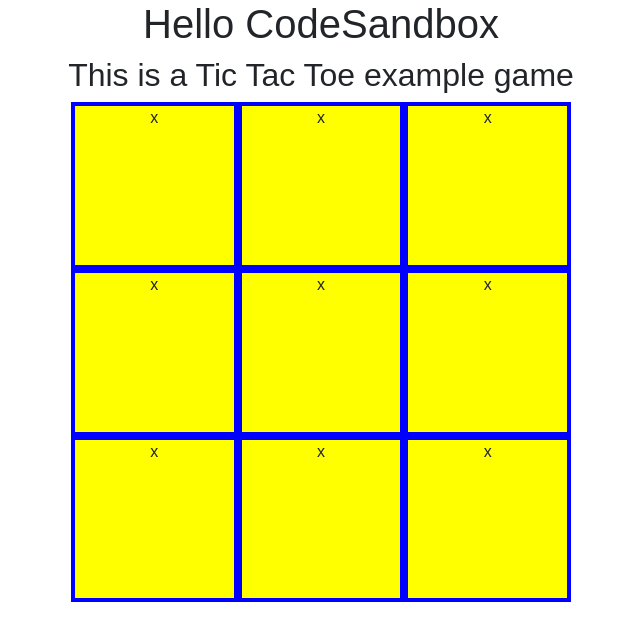
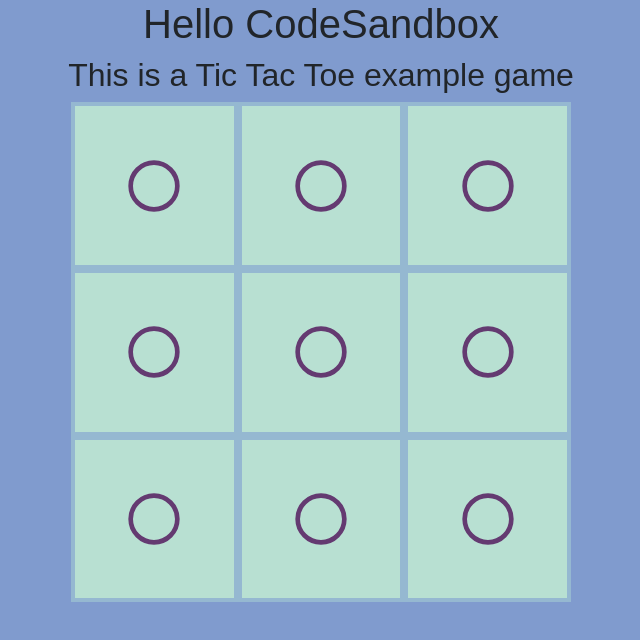
Before and after one commit to DJHolmes97/react-tic-tac-toe-game, a React (Create React App) app: page / in a window 1280 px wide. Shown: the top 640 px of the page, without its empty margins (319-959 px from the left). Built offline with nearby package versions, Linux system fonts and the light colour scheme.

Commit message:
Made the application not look awful.

```diff
--- a/src/components/Board.styles.ts
+++ b/src/components/Board.styles.ts
@@ -2,9 +2,13 @@ import styled from 'styled-components'
 import { Col, Container, Row } from 'react-bootstrap'
 
 export const Square = styled.div`
-	background-color: yellow;
+	display: flex;
+	align-items: center;
+	justify-content: center;
+	background-color: #b8e0d2;
 	aspect-ratio: 1 / 1;
 	width: 100%;
+	align-content: center;
 `
 
 export const BoardRow = styled(Row)`
@@ -21,5 +25,5 @@ export const BoardContainer = styled(Container)`
 	max-width: 500px;
 	min-width: 250px;
 	aspect-ratio: 1 / 1;
-	background-color: blue;
+	background-color: #95b8d1;
 `
--- a/src/components/Board.tsx
+++ b/src/components/Board.tsx
@@ -1,7 +1,12 @@
 import * as Styled from './Board.styles'
+import { Circle } from 'react-feather'
 
 const Square = () => {
-	return <Styled.Square>x</Styled.Square>
+	return (
+		<Styled.Square>
+			<Circle size={56} color={'#643A71'} />
+		</Styled.Square>
+	)
 }
 
 const Board = () => {
--- a/src/styles.css
+++ b/src/styles.css
@@ -1,4 +1,6 @@
 .App {
-  font-family: sans-serif;
-  text-align: center;
+	font-family: sans-serif;
+	text-align: center;
+	background-color: #809bce;
+	height: 100vh;
 }
```
Also changed, not shown: 1 other file (tests, documents, lock files or other folders).
